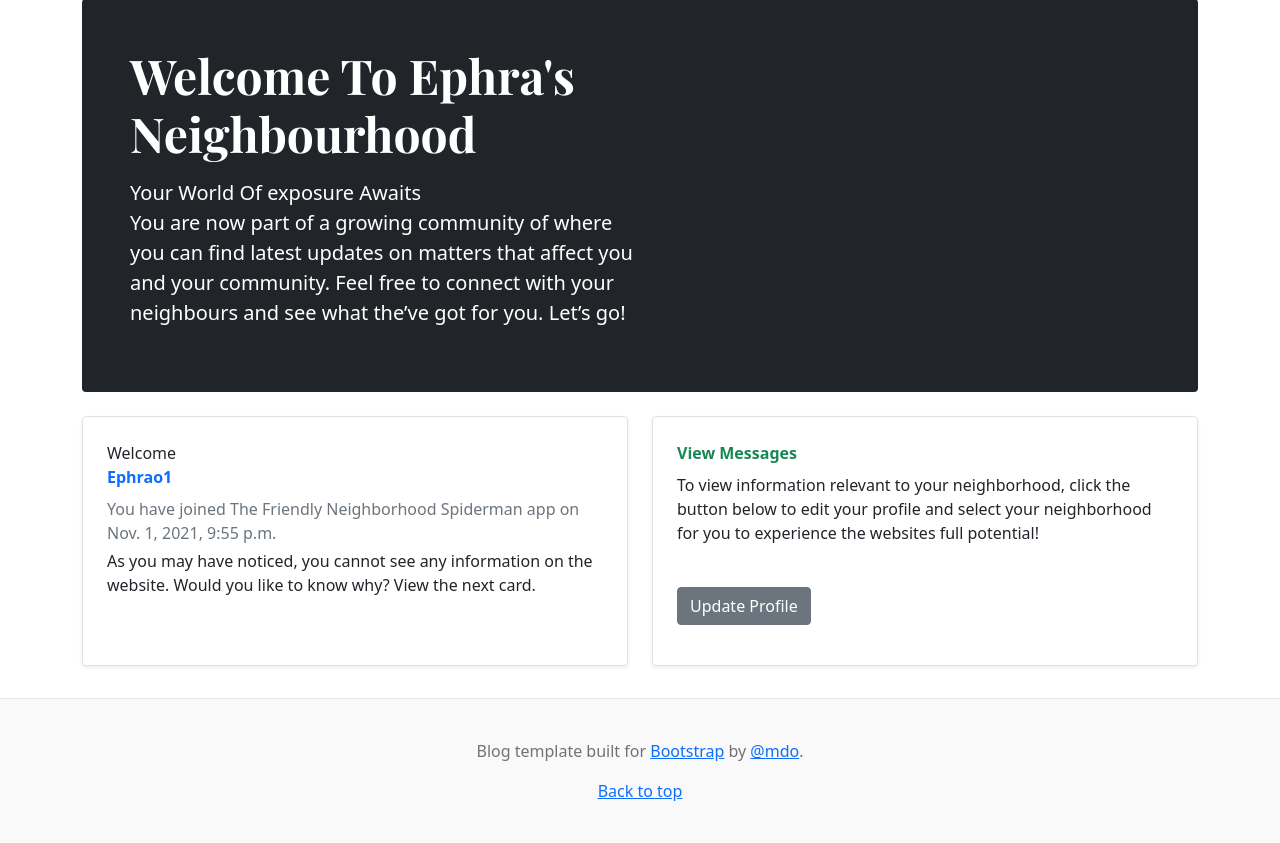
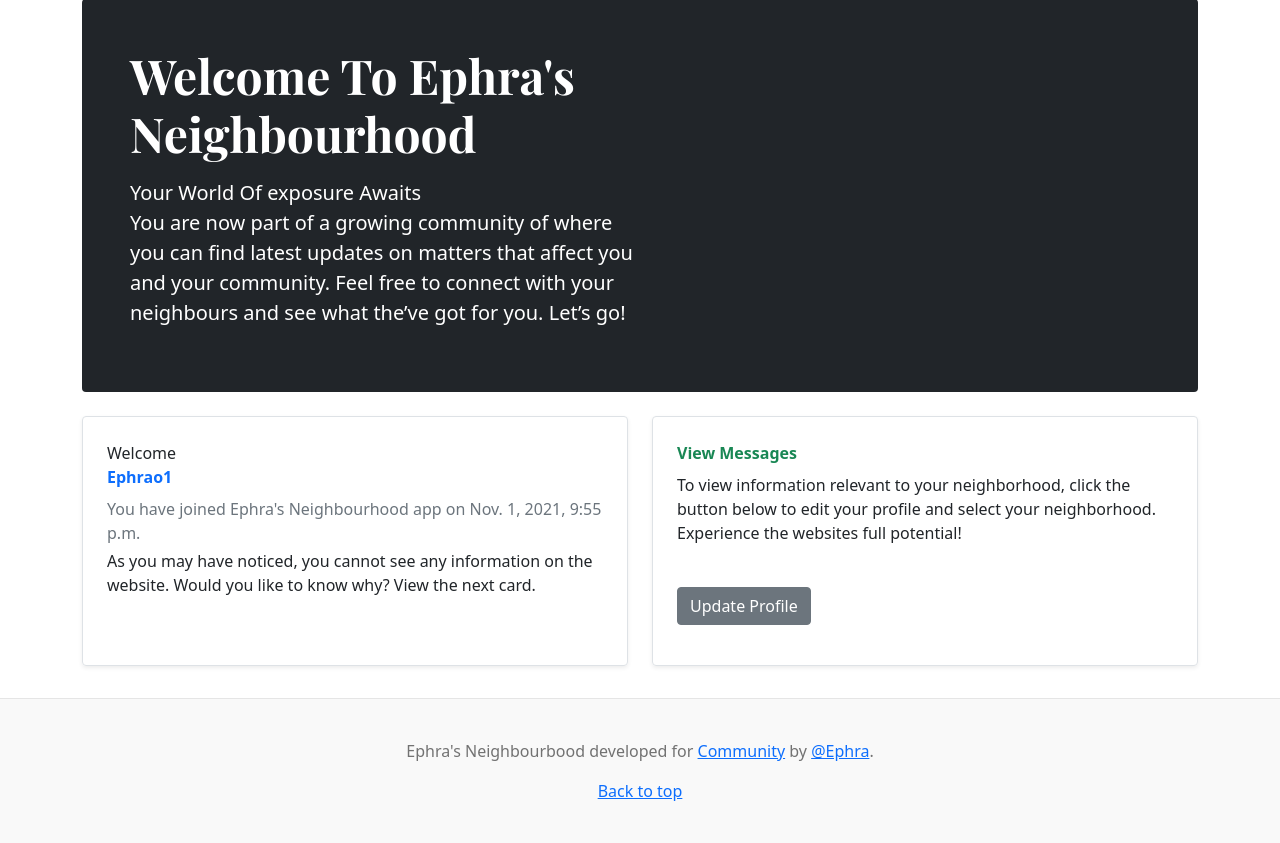
Before and after one commit to Ephrao1/Neighbourhood, a Django app: page /home in a window 1280 px wide. Shown: the part 106-949 px from the top of the page. Run offline with Django 3.2, Linux system fonts and the light colour scheme; a user stored in the database is signed in; data comes from the database, SQL or seed files in the repository; data that the repository does not hold is empty; some libraries are stand-ins or nearby versions.

Commit message:
Modify homepage.html

```diff
--- a/spider/templates/home.html
+++ b/spider/templates/home.html
@@ -200,7 +200,7 @@
           <h3 class="mb-0">Daily Quote</h3>
           <div class="mb-1 text-muted">Nov 12</div>
           <p class="card-text mb-auto">
-            You are today where your thoughts have brought you; you will be tomorrow where your thoughts take you.</p>
+            Many of life’s failures are people who did not realize how close they were to success when they gave up</p>
         </div>
       </div>
     </div>
@@ -231,7 +231,7 @@
   <div class="row">
     <div class="col-md-8">
       <h3 class="pb-4 mb-4 font-italic border-bottom">
-        Recent Posts from Spidey
+        Recent Posts from Ephra's Gallery
       </h3>
       {% for post in posts %}
       {% if post.hood == request.user.profile.neighborhood %}
@@ -363,7 +363,7 @@
           <div class="col p-4 d-flex flex-column position-static">
             Welcome <strong class="d-inline-block mb-2 text-primary">{{ request.user.username }}</strong>
             <h3 class="mb-0"></h3>
-            <div class="mb-1 text-muted">You have joined The Friendly Neighborhood Spiderman app on {{ request.user.profile.created }}</div>
+            <div class="mb-1 text-muted">You have joined Ephra's Neighbourhood app on {{ request.user.profile.created }}</div>
             <p class="card-text mb-auto">
               As you may have noticed, you cannot see any information on the website. Would you like to know why?
               View the next card.
@@ -379,7 +379,7 @@
             <div class="mb-1 text-muted">Nov 11</div> -->
             <p class="mb-auto">
               To view information relevant to your neighborhood, click the button below to edit your profile and select
-              your neighborhood for you to experience the websites full potential!
+              your neighborhood. Experience the websites full potential!
             </p>
             <p>
               <a type="button" href="{% url 'updateprofile' request.user.profile.pk %}" class="text-white font-weight-bold btn btn-secondary">
@@ -396,8 +396,8 @@
 </main><!-- /.container -->
 
 <footer class="blog-footer">
-  <p>Blog template built for <a href="https://getbootstrap.com/">Bootstrap</a> by <a
-      href="https://twitter.com/mdo">@mdo</a>.</p>
+  <p>Ephra's Neighbourbood developed for <a href="https://getbootstrap.com/">Community</a> by <a
+      href="https://twitter.com/mdo">@Ephra</a>.</p>
   <p>
     <a href="#">Back to top</a>
   </p>
```
